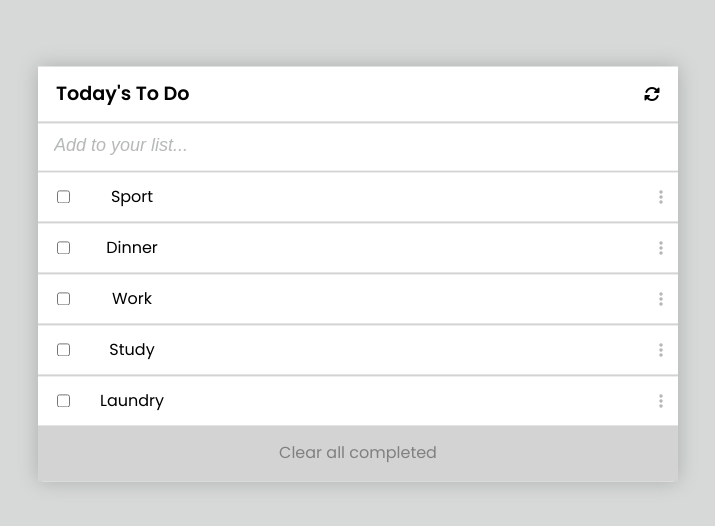
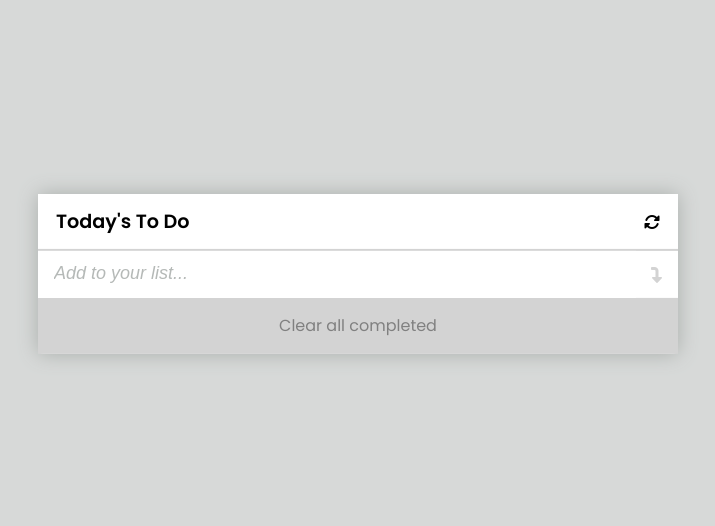
Before and after one commit to Leandro-Barretoo/ToDo_Redo, a website built with webpack: page src/index.html in a window 1280 px wide. Shown: the part 126-652 px from the top of the page, without its empty margins (282-997 px from the left). Built offline with nearby package versions, Linux system fonts and the light colour scheme.

Commit message:
Add new task function

```diff
--- /dev/null
+++ b/src/addremove.js
@@ -0,0 +1,73 @@
+class SaveLocal {
+  static saveArr(taskArr) {
+    const acceptableString = JSON.stringify(taskArr);
+    localStorage.setItem('myTasks', acceptableString);
+  }
+}
+
+class CreateTask {
+  constructor(description, completed, index) {
+    this.description = description;
+    this.completed = completed;
+    this.index = index;
+  }
+
+  arrInsert(taskArr) {
+    taskArr.push(this);
+  }
+}
+
+class PopulateList {
+  static create(value) {
+    const main = document.getElementById('sortList');
+    const content = document.createElement('li');
+    content.setAttribute('class', 'drag');
+    content.setAttribute('draggable', 'true');
+    const contentHolder = document.createElement('div');
+    contentHolder.setAttribute('class', 'item-container');
+    const data = document.createElement('input');
+    data.setAttribute('type', 'checkbox');
+    data.setAttribute('class', 'data-box');
+    contentHolder.appendChild(data);
+    const cont = document.createElement('span');
+    const elem = document.createTextNode(`${value.description}`);
+    cont.appendChild(elem);
+    contentHolder.appendChild(cont);
+    const icon = document.createElement('i');
+    icon.setAttribute('class', 'fas fa-ellipsis-v');
+    contentHolder.appendChild(icon);
+    content.appendChild(contentHolder);
+    main.appendChild(content);
+  }
+}
+
+function addTask(taskArr, description, completed, index) {
+  const task = new CreateTask(description, completed, index);
+  task.arrInsert(taskArr);
+  PopulateList.create(task);
+}
+
+export default class Preserve {
+  static individualTasks(taskArr) {
+    for (let i = 0; i < taskArr.length; i += 1) {
+      PopulateList.create(taskArr[i]);
+    }
+  }
+
+  static initialTask(taskArr) {
+    const input = document.querySelector('#data');
+    const addBtn = document.querySelector('.fa-level-down-alt');
+
+    input.addEventListener('keyup', (e) => {
+      if (e.keyCode === 13) {
+        addBtn.click();
+      }
+    });
+
+    addBtn.addEventListener('click', () => {
+      let desc = document.getElementById('data');
+      addTask(taskArr, desc.value, 'false', taskArr.length);
+      SaveLocal.saveArr(taskArr);
+    });
+  }
+}
--- a/src/completion.js
+++ b/src/completion.js
@@ -3,8 +3,8 @@ export function isComplete(elem, index, arr) {
     elem.nextSibling.classList.add('done');
     arr[index].completed = 'true';
   } else {
+    elem.removeAttribute('checked', '');
     elem.nextSibling.classList.remove('done');
     arr[index].completed = 'false';
-    elem.removeAttribute('checked', '');
   }
 }
--- a/src/index.html
+++ b/src/index.html
@@ -13,6 +13,7 @@
       </div>
       <div class="data">
         <input id="data" type="text" placeholder="Add to your list...">
+        <i class="fas fa-level-down-alt"></i>
       </div>
       <div class="task-container">
         <ul id="sortList"></ul>
--- a/src/index.js
+++ b/src/index.js
@@ -4,6 +4,7 @@ import './reset.css';
 import './style.css';
 import { dragStart, dragOver, drop } from './dropdrag';
 import { isComplete } from './completion';
+import Preserve from './addremove.js';
 
 const taskArr = JSON.parse(localStorage.getItem('myTasks')) || [];
 
@@ -14,71 +15,9 @@ class SaveLocal {
   }
 }
 
-class CreateTask {
-  constructor(description, completed, index) {
-    this.description = description;
-    this.completed = completed;
-    this.index = index;
-  }
-
-  arrInsert() {
-    taskArr.push(this);
-  }
-}
-
-class PopulateList {
-  static create(value) {
-    const main = document.getElementById('sortList');
-    const content = document.createElement('li');
-    content.setAttribute('class', 'drag');
-    content.setAttribute('draggable', 'true');
-    const contentHolder = document.createElement('div');
-    contentHolder.setAttribute('class', 'item-container');
-    const data = document.createElement('input');
-    data.setAttribute('type', 'checkbox');
-    data.setAttribute('class', 'data-box');
-    contentHolder.appendChild(data);
-    const cont = document.createElement('span');
-    const elem = document.createTextNode(`${value.description}`);
-    cont.appendChild(elem);
-    contentHolder.appendChild(cont);
-    const icon = document.createElement('i');
-    icon.setAttribute('class', 'fas fa-ellipsis-v');
-    contentHolder.appendChild(icon);
-    content.appendChild(contentHolder);
-    main.appendChild(content);
-  }
-}
-
-function addTask(description, completed, index) {
-  const task = new CreateTask(description, completed, index);
-  task.arrInsert(task);
-  PopulateList.create(task);
-}
-
-class Preserve {
-  static individualTasks() {
-    for (let i = 0; i < taskArr.length; i += 1) {
-      PopulateList.create(taskArr[i]);
-    }
-  }
-
-  static initialTask() {
-    addTask('Sport', 'false', taskArr.length);
-    addTask('Dinner', 'false', taskArr.length);
-    addTask('Work', 'false', taskArr.length);
-    addTask('Study', 'false', taskArr.length);
-    addTask('Laundry', 'false', taskArr.length);
-  }
-}
-
 document.addEventListener('DOMContentLoaded', () => {
-  if (taskArr.length === 0) {
-    Preserve.initialTask();
-    SaveLocal.saveArr();
-  } else {
-    Preserve.individualTasks();
-  }
+  Preserve.initialTask(taskArr);
+  Preserve.individualTasks(taskArr);
 
   const items = document.querySelectorAll('#sortList li');
 
--- a/src/style.css
+++ b/src/style.css
@@ -33,9 +33,8 @@ body {
 }
 
 #data {
-  width: -webkit-fill-available;
+  flex: 2;
   border: none;
-  border-top: 2px solid lightgrey;
   padding: 1rem;
 }
 
@@ -47,6 +46,18 @@ body {
 
 #data:focus {
   outline: none;
+}
+
+.data {
+  display: flex;
+  align-items: center;
+  justify-content: space-between;
+  border-top: 2px solid lightgrey;
+}
+
+.fa-level-down-alt {
+  padding: 15px;
+  color: lightgrey;
 }
 
 .drag {
```
